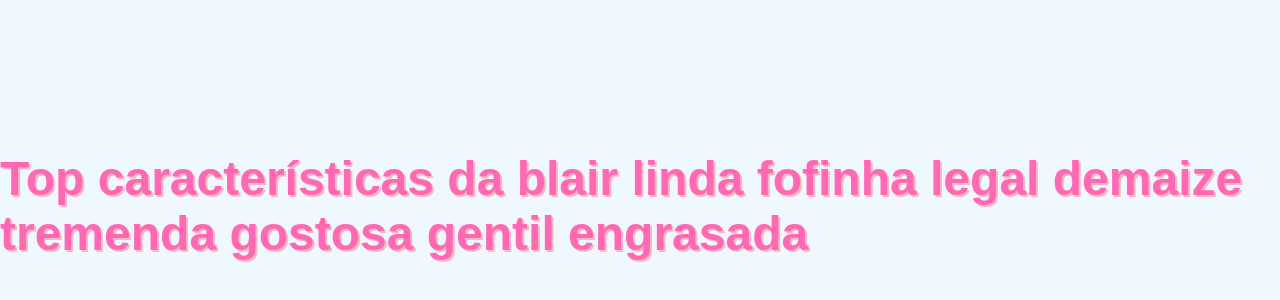
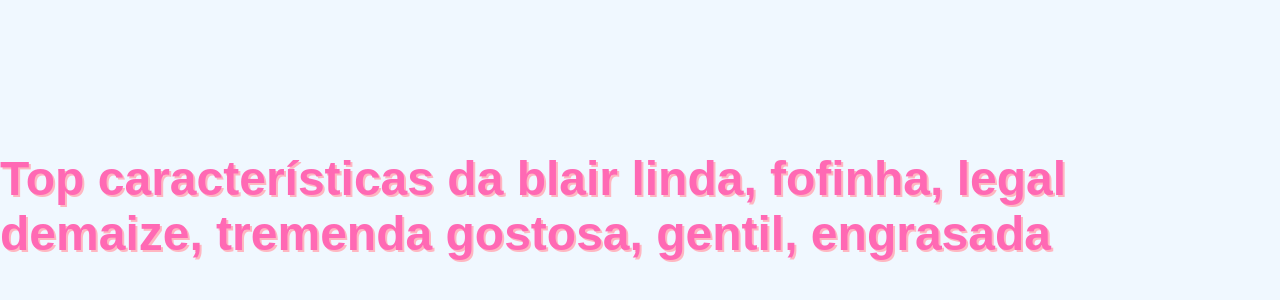
Before and after one commit to blugamer112z/apenas-verdades, a plain HTML site: page index.html in a window 1280 px wide. Shown: the part 194-494 px from the top of the page. Drawn offline with Linux system fonts and the light colour scheme.

Commit message:
Update index.html

```diff
--- a/index.html
+++ b/index.html
@@ -23,11 +23,6 @@
 </head>
 <body>
     <h1>Top características da blair
-    linda
-    fofinha
-    legal demaize
-    tremenda gostosa
-    gentil
-    engrasada</h1>
+    linda, fofinha, legal demaize, tremenda gostosa, gentil, engrasada</h1>
 </body>
 </html>
```
